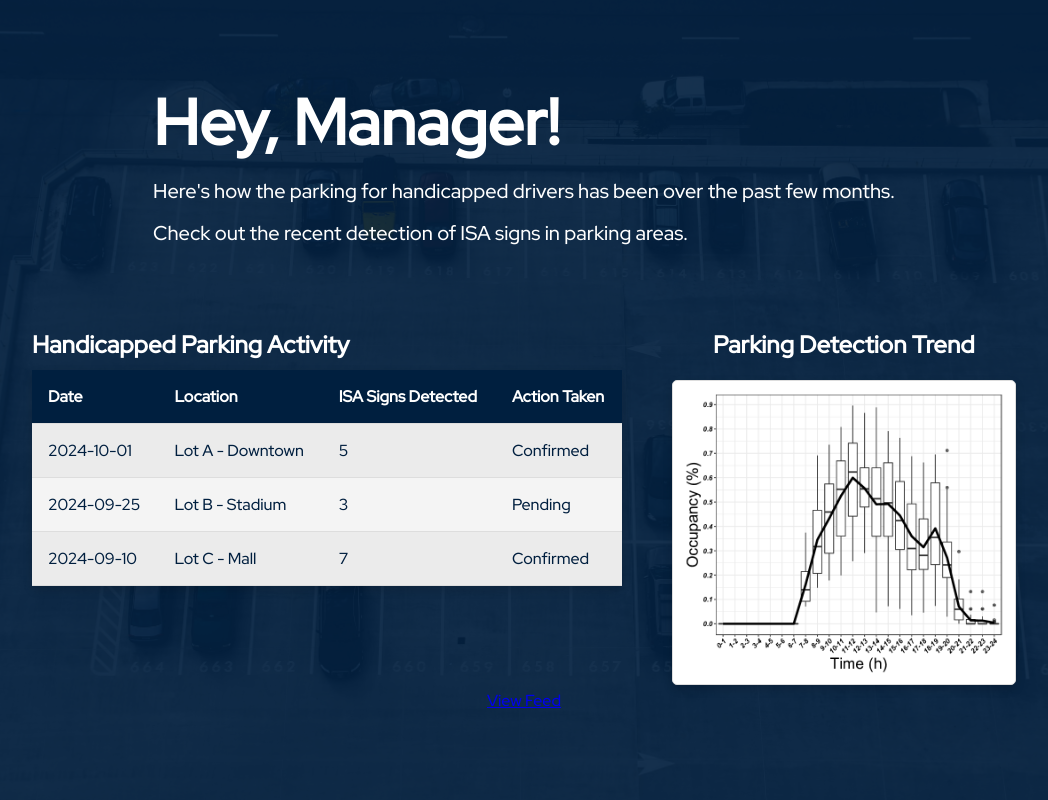
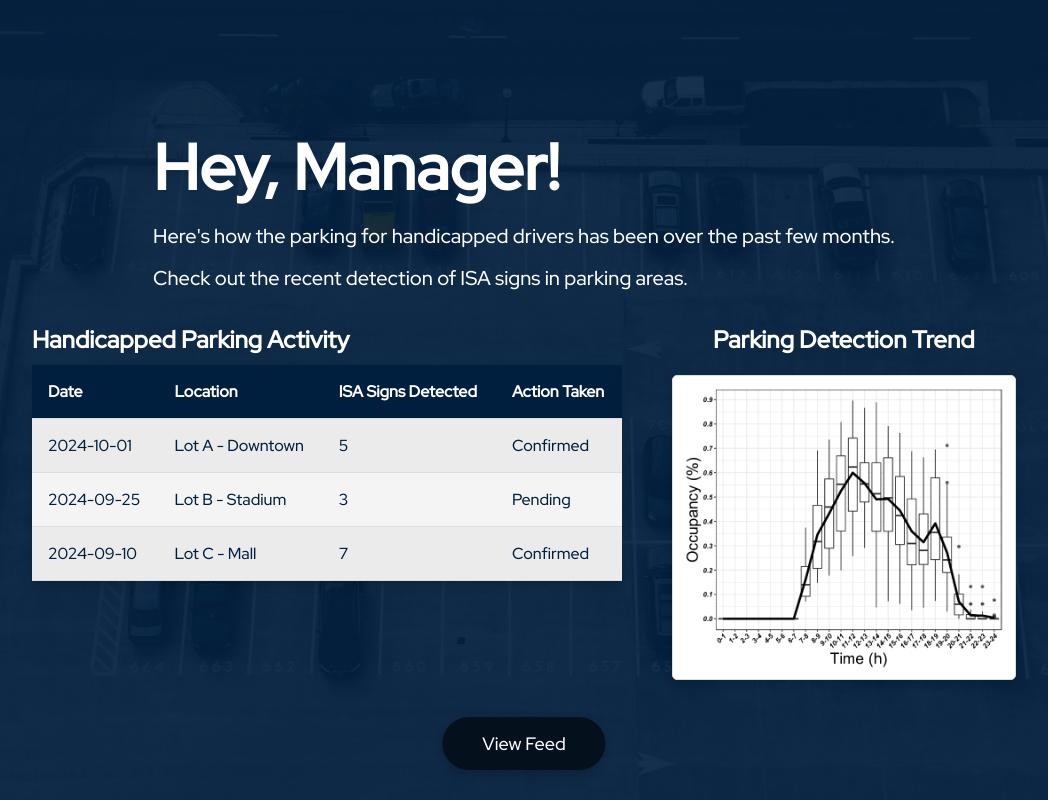
Before and after one commit to sudocanttype/hacksmu2025, a Flask app: page / in a window 1280 px wide. Shown: the whole page, without its empty margins (116-1164 px from the left). Run offline with Flask 3, Linux system fonts and the light colour scheme.

Commit message:
Update dashstyles.css

```diff
--- a/static/dashstyles.css
+++ b/static/dashstyles.css
@@ -9,16 +9,12 @@
 
 body {
     font-family: 'Red Hat Display', sans-serif;
-    height: 100vh;  /* Full viewport height */
+    height: 100vh;
     background-image: url('car_parking.jpg'); /* Background image */
     background-size: cover;
     background-position: center;
-    color: white; /* All text will be white */
+    color: white;
     position: relative;
-    overflow: hidden;  /* Prevent scrolling */
-    display: flex;
-    justify-content: center;
-    align-items: center;
 }
 
 .overlay {
@@ -40,11 +36,20 @@ body {
     padding-top: 80px;
     display: flex;
     flex-direction: column;
-    justify-content: flex-start;
+    justify-content: center;
     align-items: center;
-    height: 100%;  /* Ensure content fits within the viewport */
-    box-sizing: border-box;
-    overflow: hidden;
+    height: 100vh;
+    position: relative;
+}
+
+/* New container for moving up the table and graph */
+.dashboard-container {
+    position: relative;
+    top: -50px;  /* Move the container up */
+    display: flex;
+    justify-content: center;
+    align-items: center;
+    width: 100%;
 }
 
 header {
@@ -135,3 +140,24 @@ tbody tr:nth-child(odd) td {
 tbody tr:hover {
     background-color: #D3D3D3; /* Lighter grey on hover */
 }
+
+/* View Feed Button */
+.view-feed-btn {
+    position: absolute;
+    bottom: 30px;
+    left: 50%;
+    transform: translateX(-50%);  /* Center the button horizontally */
+    background-color: #04101c; /* Navy blue background */
+    color: white;
+    padding: 15px 40px;
+    border-radius: 30px;
+    box-shadow: 0px 4px 10px rgba(0, 0, 0, 0.2);
+    font-size: 18px;
+    text-decoration: none;
+    transition: background-color 0.3s ease, box-shadow 0.3s ease;
+}
+
+.view-feed-btn:hover {
+    background-color: #2161a0;  /* Darker navy on hover */
+    box-shadow: 0px 6px 14px rgba(0, 0, 0, 0.25);
+}
```
